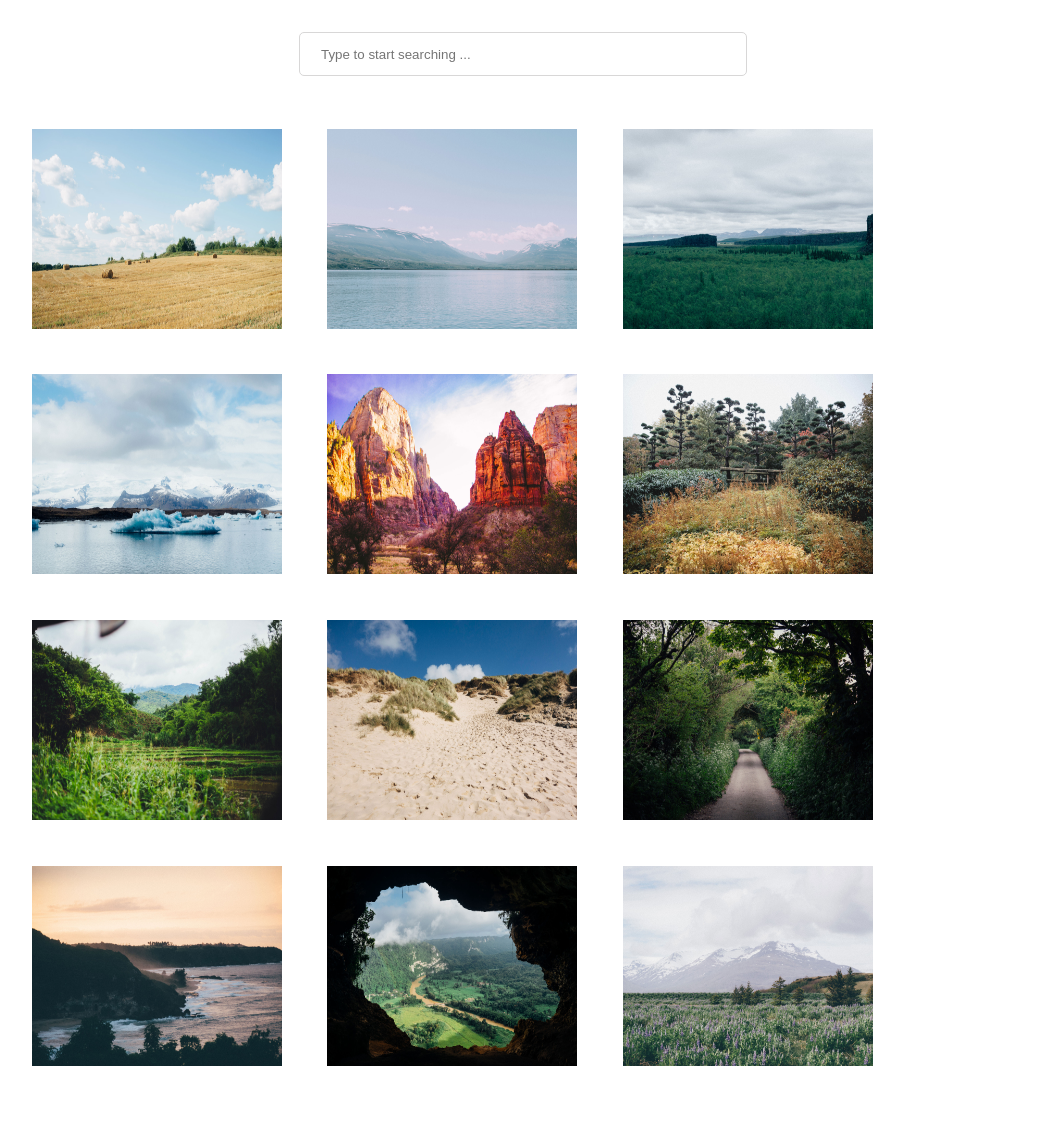
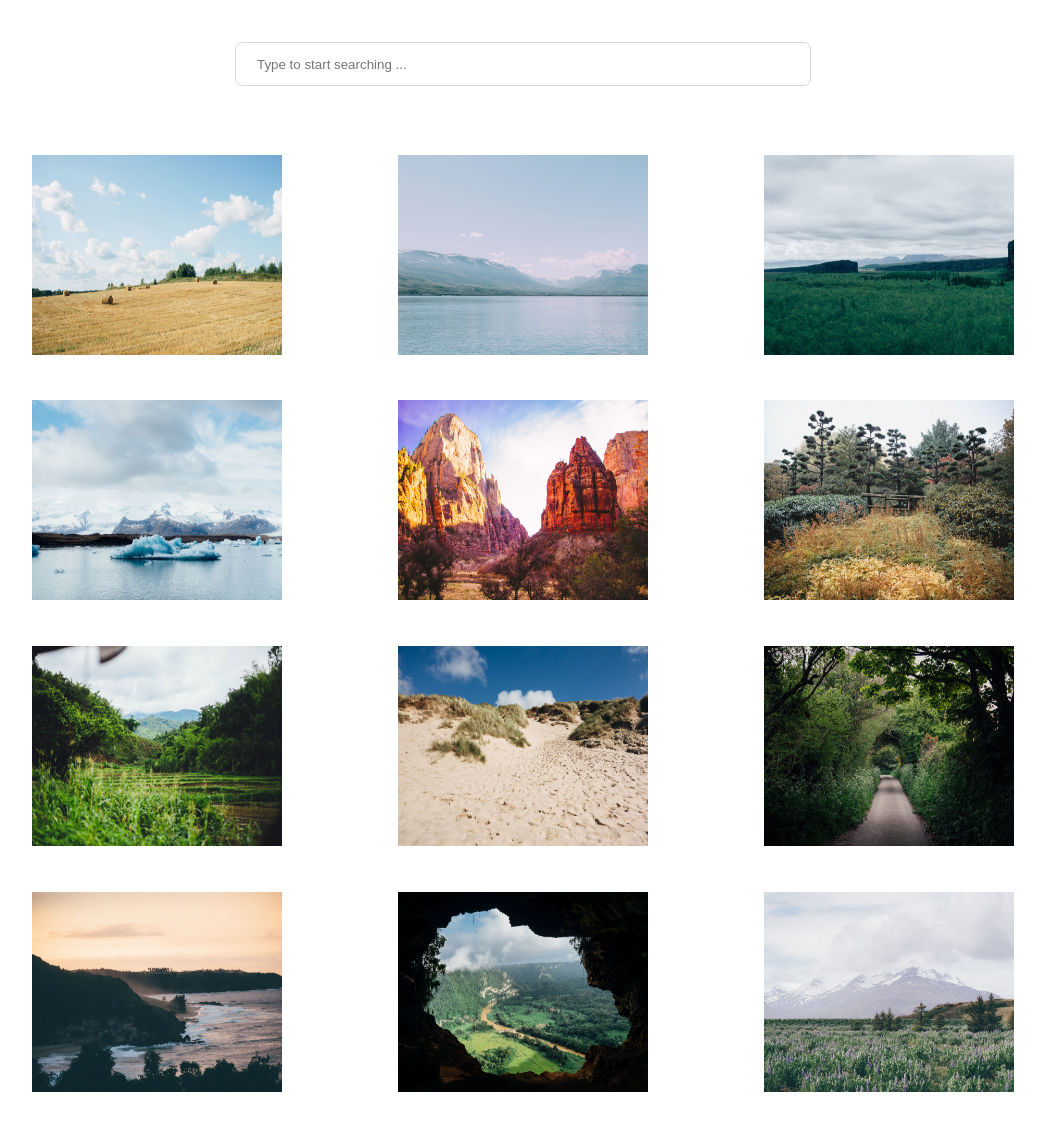
Before and after one commit to Trevor24zx/Interactive-Photo-Gallery, a PHP site: page / in a window 1280 px wide. Shown: the whole page, without its empty margins (117-1162 px from the left). Before the commit the page ends 1066 px from the top, so only its background shows below. Run offline with PHP 8.4, Linux system fonts and the light colour scheme.

Commit message:
Touch Up

```diff
--- a/css/styles.css
+++ b/css/styles.css
@@ -1,3 +1,5 @@
+@import url('https://fonts.googleapis.com/css?family=Roboto+Mono:400,500,700');
+
 * {
     box-sizing: border-box;
     padding: 0;
@@ -6,26 +8,28 @@
 body {
     margin: 0;
     background-color: white;
+    font-family: 'Roboto Mono', monospace;
 }
 
-
+li {
+  list-style: none;
+}
 
 /* Photo Gallery */
-.searchbox {
-    width: 100%;
+#search-box {
+    margin: 0 auto;
+    width: 50%;
     padding: 2rem;
-    /* margin-right: 5em; */
-    /* margin: 0 auto; */
+    margin-top: 10px;
     text-align: center;
 }
 
-.mySearch {
+#mySearch {
     height: 5px;
     width: 100%;
-    margin: 0 auto;
     padding: 21px;
     border: 1px solid rgb(216, 215, 215);
-    border-radius: 5px;
+    border-radius: 7px;
 }
 
 .images {
@@ -54,17 +58,15 @@ img:hover {
     transform: scale(1.1);
 }
 
-.lb-caption, .lb-data {
-    text-align: center;
+.lb-data .lb-details {
+  margin-top: 1.1em;
+  margin-left: 4em;
+  margin-right: auto;
+  font-weight: 700;
+  line-height: 1.5em;
+  text-align: center;
 }
 
-.lb-number {
-    display: none;
-}
-
-.lb-dataContainer {
-    text-align: center;
-}
 
 /* === Media Queries === */
 
@@ -105,14 +107,12 @@ img:hover {
 
   @media (min-width: 1024px) {
     .lb-nav a.lb-next {
-    display: inline;
       position: fixed;
       margin-right: 80px;
-      right: 150%;
+      right: 10%;
       top: -20px;
     }
     .lb-nav a.lb-prev {
-    display: inline;
       position: fixed;
       margin-left: 80px;
       left: 10%;
--- a/index.html
+++ b/index.html
@@ -6,30 +6,108 @@
     <meta http-equiv="X-UA-Compatible" content="ie=edge">
     <title>Document</title>
     <link rel="stylesheet" href="css/styles.css">
+    <link href="https://fonts.googleapis.com/css?family=Roboto+Mono:400,500,700" rel="stylesheet">
     <link rel="stylesheet" href="lightbox/css/lightbox.css">
 </head>
 <body>
 
-    <div class="searchbox">
-            <input type="text" class='mySearch' placeholder="Type to start searching ...">
+    <div id="search-box">
+            <input type="text" id="mySearch" placeholder="Type to start searching ...">
     </div>
 
-    <div class="images">
-        <div class="photo">
-            <a href="images/01.jpg" class="photo" data-lightbox="image-1" data-title="I love hay bales. Took this snap on a drive through the countryside past some straw fields."><img src="images/01.jpg" alt="Hay Bales"></a>
-            <a href="images/02.jpg" class="photo" data-lightbox="image-1" data-title="The lake was so calm today. We had a great view of the snow on the mountains from here."><img src="images/02.jpg" alt="Lake"></a>
-            <a href="images/03.jpg" class="photo" data-lightbox="image-1" data-title="I hiked to the top of the mountain and got this picture of the canyon and trees below."><img src="images/03.jpg" alt="Canyon"></a>
-            <a href="images/04.jpg" class="photo" data-lightbox="image-1" data-title="It was amazing to see an iceberg up close, it was so cold but didn’t snow today. "><img src="images/04.jpg" alt="Iceberg"></a>
-            <a href="images/05.jpg" class="photo" data-lightbox="image-1" data-title="The red cliffs were beautiful. It was really hot in the desert but we did a lot of walking through the canyons."><img src="images/05.jpg" alt="Desert"></a>
-            <a href="images/06.jpg" class="photo" data-lightbox="image-1" data-title="Fall is coming, I love when the leaves on the trees start to change color."><img src="images/06.jpg" alt="Fall"></a>
-            <a href="images/07.jpg" class="photo" data-lightbox="image-1" data-title="I drove past this plantation yesterday, everything is so green!"><img src="images/07.jpg" alt="Plantation"></a>
-            <a href="images/08.jpg" class="photo" data-lightbox="image-1" data-title="My summer vacation to the Oregon Coast. I love the sandy dunes!"><img src="images/08.jpg" alt="Dunes"></a>
-            <a href="images/09.jpg" class="photo" data-lightbox="image-1" data-title="We enjoyed a quiet stroll down this countryside lane. "><img src="images/09.jpg" alt="Countryside Lane"></a>
-            <a href="images/10.jpg" class="photo" data-lightbox="image-1" data-title="Sunset at the coast! The sky turned a lovely shade of orange."><img src="images/10.jpg" alt="Sunset"></a>
-            <a href="images/11.jpg" class="photo" data-lightbox="image-1" data-title="I did a tour of a cave today and the view of the landscape below was breathtaking."><img src="images/11.jpg" alt="Cave"></a>
-            <a href="images/12.jpg" class="photo" data-lightbox="image-1" data-title="I walked through this meadow of bluebells and got a good view of the snow on the mountain before the fog came in."><img src="images/12.jpg" alt="Bluebells"></a>
+    <ul id="myImages">
+        <div class="images">
+
+
+        <li>
+                <div class="photo">
+                  <a href="images/01.jpg" data-lightbox="image-1" data-title="I love hay bales. Took this snap on a drive through the countryside past some straw fields.">
+                    <img src="images/01.jpg" alt="Hay Bales"></a>
+                </div>
+
+              <li>
+
+                <div class="photo">
+                  <a href="images/02.jpg" data-lightbox="image-1" data-title="The lake was so calm today. We had a great view of the snow on the mountains from here.">
+                    <img src="images/02.jpg" alt="Lake"></a>
+                </div>
+              </li>
+
+              <li>
+
+                <div class="photo">
+                  <a href="images/03.jpg" data-lightbox="image-1" data-title="I hiked to the top of the mountain and got this picture of the canyon and trees below.">
+                    <img src="images/03.jpg" alt="Canyon"></a>
+                </div>
+              </li>
+              <li>
+
+                <div class="photo">
+                  <a href="images/04.jpg" data-lightbox="image-1" data-title="It was amazing to see an iceberg up close, it was so cold but didn’t snow today. ">
+                    <img src="images/04.jpg" alt="Iceberg"></a>
+                </div>
+              </li>
+
+              <li>
+                <div class="photo">
+                  <a href="images/05.jpg" data-lightbox="image-1" data-title="The red cliffs were beautiful. It was really hot in the desert but we did a lot of walking through the canyons.">
+                    <img src="images/05.jpg" alt="Dessert"></a>
+                </div>
+              </li>
+
+              <li>
+
+                <div class="photo">
+                  <a href="images/06.jpg" data-lightbox="image-1" data-title="Fall is coming, I love when the leaves on the trees start to change color.">
+                    <img src="images/06.jpg" alt="Fall"></a>
+                </div>
+              </li>
+              <li>
+
+                <div class="photo">
+                  <a href="images/07.jpg" data-lightbox="image-1" data-title="I drove past this plantation yesterday, everything is so green!">
+                    <img src="images/07.jpg" alt="Plantation"></a>
+                </div>
+              </li>
+              <li>
+
+                <div class="photo">
+                  <a href="images/08.jpg" data-lightbox="image-1" data-title="My summer vacation to the Oregon Coast. I love the sandy dunes!">
+                    <img src="images/08.jpg" alt="Dunes"></a>
+                </div>
+              </li>
+              <li>
+
+                <div class="photo">
+                  <a href="images/09.jpg" data-lightbox="image-1" data-title="We enjoyed a quiet stroll down this countryside lane. ">
+                    <img src="images/09.jpg" alt="Countryside Lane"></a>
+                </div>
+              </li>
+              <li>
+
+                <div class="photo">
+                  <a href="images/10.jpg" data-lightbox="image-1" data-title="Sunset at the coast! The sky turned a lovely shade of orange.">
+                    <img src="images/10.jpg" alt="Sunset"></a>
+                </div>
+              </li>
+
+              <li>
+                <div class="photo">
+                  <a href="images/11.jpg" data-lightbox="image-1" data-title="I did a tour of a cave today and the view of the landscape below was breathtaking.">
+                    <img src="images/11.jpg" alt="Cave"></a>
+                </div>
+              </li>
+
+              <li>
+
+                <div class="photo">
+                  <a href="images/12.jpg" data-lightbox="image-1" data-title="I walked through this meadow of bluebells and got a good view of the snow on the mountain before the fog came in.">
+                    <img src="images/12.jpg" alt="Bluebells"></a>
+                </div>
+
+              </li>
         </div>
-    </div>
+    </ul>
 
 
     <script src='js/jquery-3.3.1.min.js'></script>
--- a/js/main.js
+++ b/js/main.js
@@ -1 +1,29 @@
+// Lightbox adjustments
+
+lightbox.option({
+    'wrapAround': true,
+    'maxHeight': 500,
+    'maxWidth': 900,
+    'positionFromTop': 40,
+    'showImageNumberLabel': false
+    })
+
+
 // Searchbox
+mySearch.addEventListener("keyup", function() {
+
+    const input = document.getElementById('mySearch');
+    const filter = input.value.toUpperCase();
+    const ul = document.getElementById('myImages');
+    const li = ul.getElementsByTagName('a');
+
+
+    for (i = 0; i < li.length; i += 1) {
+      photoInfo = li[i].getAttribute("data-title");
+      if (photoInfo.toUpperCase().indexOf(filter) > -1) {
+        li[i].style.display = "";
+      } else {
+        li[i].style.display = "none";
+      }
+    }
+  });
```
